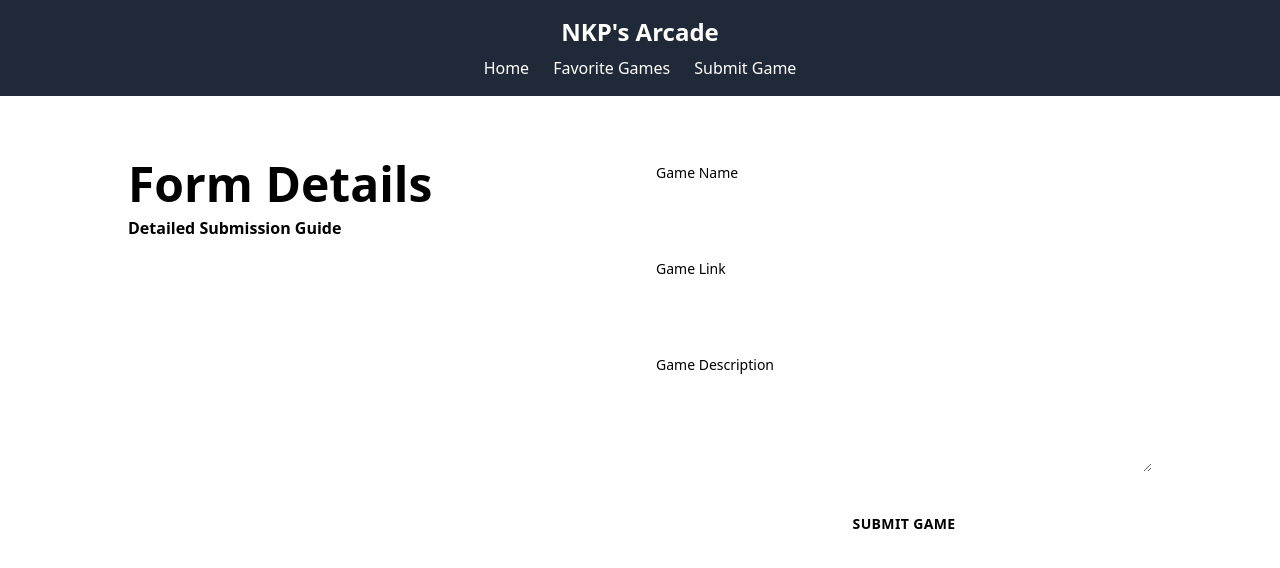
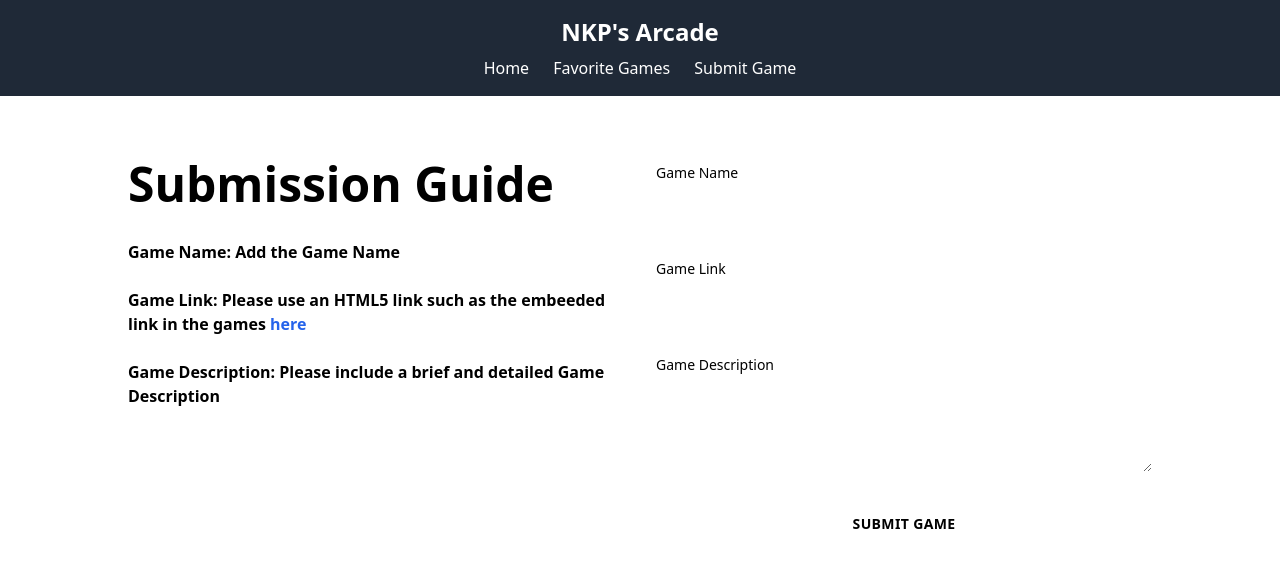
Before and after one commit to nkp521/Gamez, a React (Create React App) app: page /submit-game in a window 1280 px wide. Shown: the top 568 px of the page. Built offline with nearby package versions, Linux system fonts and the light colour scheme; data requests are answered from the project's data file.

Commit message:
Add Fourm Submission Detailed Guide

```diff
--- a/src/pages/SubmitGames.js
+++ b/src/pages/SubmitGames.js
@@ -4,13 +4,30 @@ const SubmitGames = () => {
       <div className="flex flex-col justify-between">
         <div className="space-y-2">
           <h2 className="text-4xl font-bold leading-tight lg:text-5xl">
-            Form Details
+            Submission Guide
+            <br />
           </h2>
           <div className="dark:text-gray-600 font-bold">
-            Detailed Submission Guide
+            <br />
+            Game Name: Add the Game Name
+            <br />
+            <br />
+            Game Link: Please use an HTML5 link such as the embeeded link in the
+            games{" "}
+            <a
+              href="https://www.onlinegames.io/t/embeddable-games-for-websites/"
+              target="_blank"
+              rel="noopener noreferrer"
+              className="text-blue-600"
+            >
+              here
+            </a>
+            <br />
+            <br />
+            Game Description: Please include a brief and detailed Game
+            Description
           </div>
         </div>
-        {/* <img src="assets/svg/doodle.svg" alt="" className="p-6 h-52 md:h-64" /> */}
       </div>
       <form noValidate="" className="space-y-6">
         <div>
@@ -25,7 +42,7 @@ const SubmitGames = () => {
           />
         </div>
         <div>
-          <label htmlFor="email" className="text-sm">
+          <label htmlFor="link" className="text-sm">
             Game Link
           </label>
           <input
```
